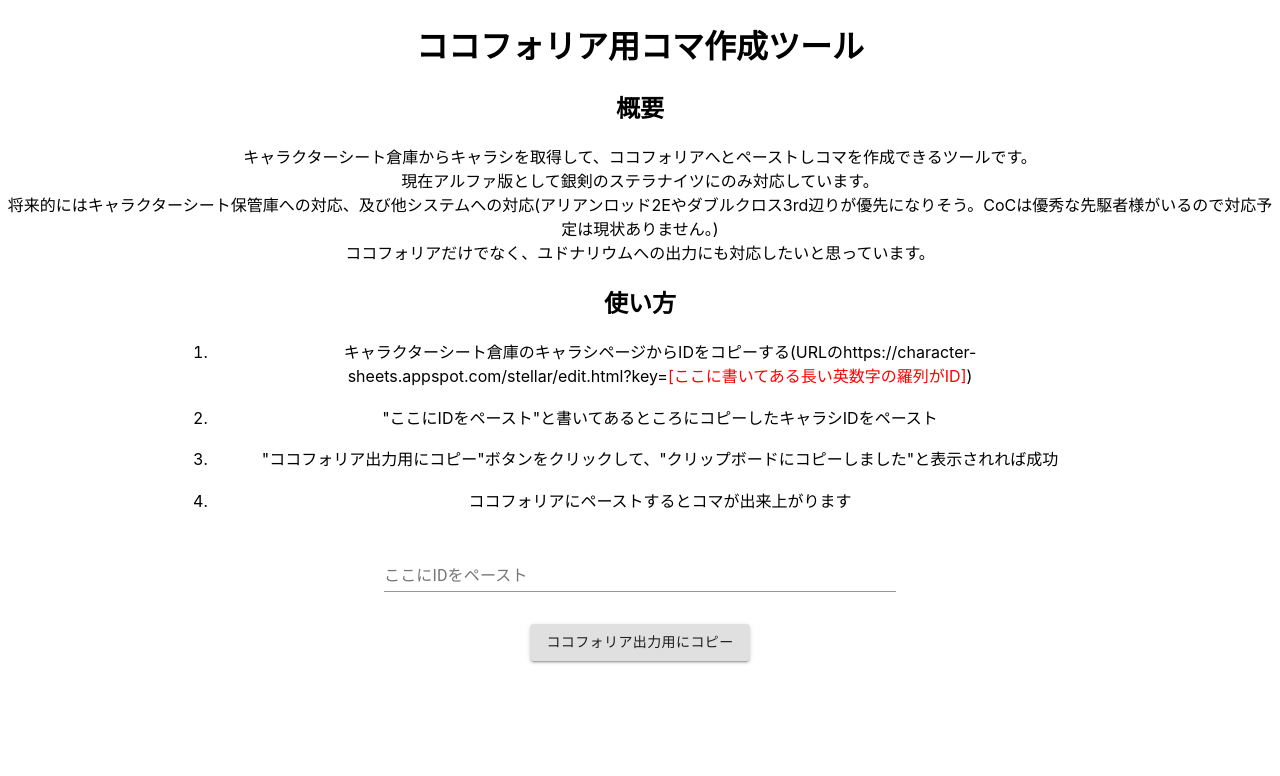
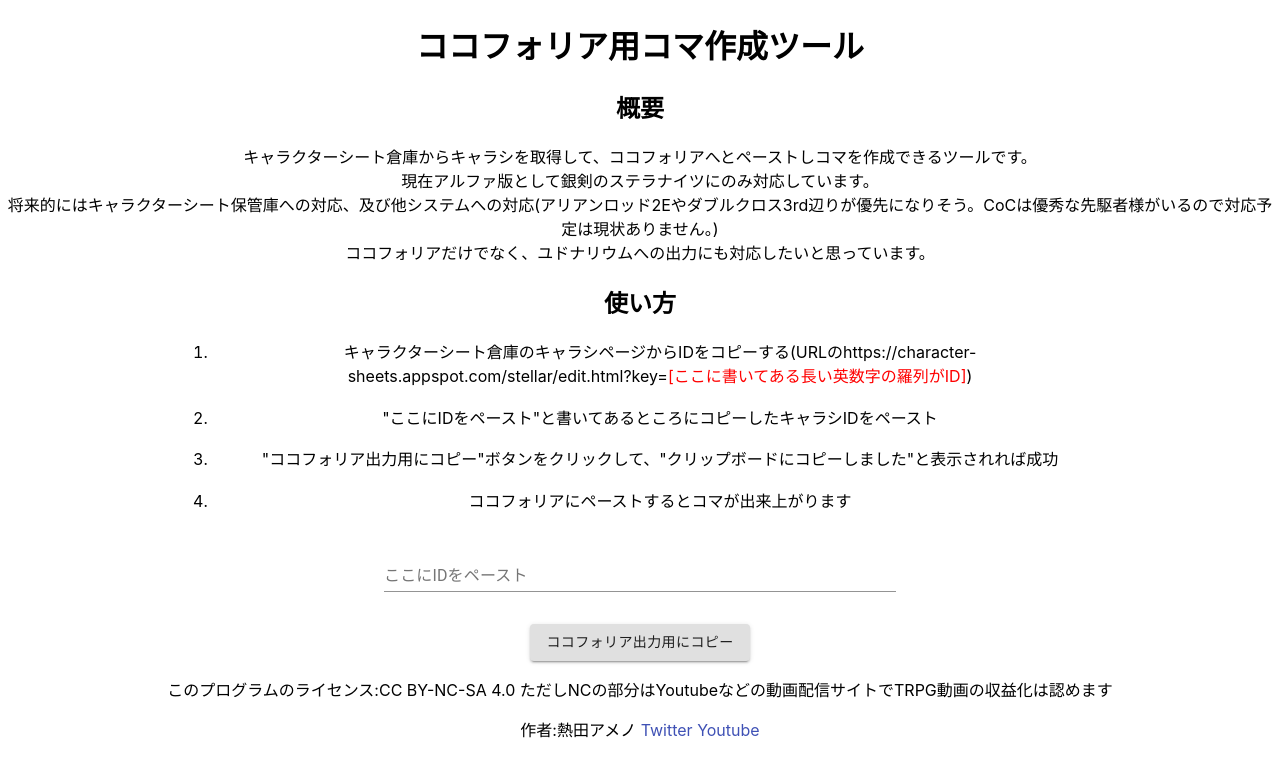
Before and after one commit to AmenoAtsuta/character-sheet-to-ccfolia, a React (Create React App) app: page / in a window 1280 px wide. Shown: the top 776 px of the page. Built offline with nearby package versions, Linux system fonts and the light colour scheme.

Commit message:
ライセンス表記を追加

```diff
--- a/src/App.tsx
+++ b/src/App.tsx
@@ -1,7 +1,7 @@
 /** @jsxImportSource @emotion/react */
 import React, { useEffect, useState } from 'react';
 import fetchJsonp from "fetch-jsonp"
-import {Button, TextField} from '@material-ui/core';
+import {Button, TextField, Link} from '@material-ui/core';
 import { css } from '@emotion/react'
 import { styled } from '@mui/material/styles'
 import { createTheme, ThemeProvider } from '@mui/material/styles';
@@ -77,6 +77,15 @@
     )
   }
 
+  const PageFooter:React.FC=()=>{
+    return (
+      <footer>
+        <p>このプログラムのライセンス:CC BY-NC-SA 4.0 ただしNCの部分はYoutubeなどの動画配信サイトでTRPG動画の収益化は認めます</p>
+        <p>作者:熱田アメノ <Link href="https://twitter.com/AmenoAtsuta" underline="hover">Twitter</Link> <Link href="https://www.youtube.com/channel/UCcNBKvsZBMPMJTwNaraELHg" underline="hover">Youtube</Link></p>
+      </footer>
+    )
+  }
+
   const copyCharaSheetJson=():void=>{
     navigator.clipboard.writeText(JSON.stringify(resCharaSheet))
     .then(()=>{
@@ -113,6 +122,7 @@
         <Button variant="contained" onClick={()=>copyCharaSheetJson()}>
           ココフォリア出力用にコピー
         </Button>
+        <PageFooter/>
       </div>
     </ThemeProvider>
   );
```
